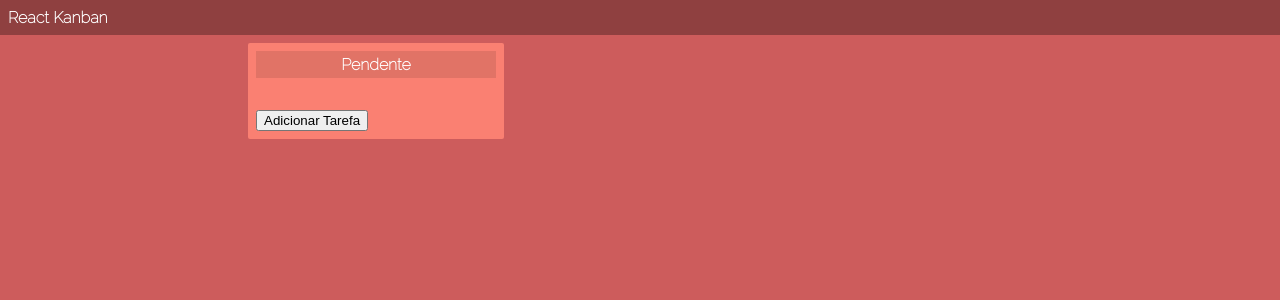
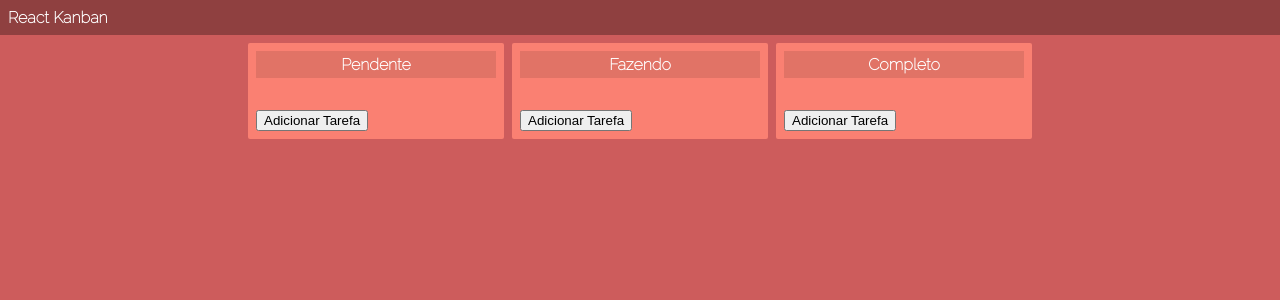
Before and after one commit to painttw07/kanban-with-react-udemy, a React (Create React App) app: page / in a window 1280 px wide. Shown: the top 300 px of the page. Built offline with nearby package versions, Linux system fonts and the light colour scheme.

Commit message:
commit 4

```diff
--- a/src/App.js
+++ b/src/App.js
@@ -25,6 +25,18 @@ export default function App() {
     });
   };
 
+  const updateTask = (id, title, state) => {
+    setTasks((existingTasks) => {
+      return existingTasks.map((task) => {
+        if (task.id === id) {
+          return { ...task, title, state };
+        } else {
+          return task;
+        }
+      });
+    });
+  };
+
   return (
     /*retorno da função App é um node html:
       - só pode-se encapsular os elementos html dentro de UMA div;
@@ -32,7 +44,24 @@ export default function App() {
     <div className="App">
       <Navbar />
       <div className="container">
-        <TaskList title="Pendente" onAddTask={addTask} tasks={tasks} />
+        <TaskList
+          title="Pendente"
+          onAddTask={addTask}
+          tasks={tasks}
+          onTaskUpdate={updateTask}
+        />
+        <TaskList
+          title="Fazendo"
+          onAddTask={addTask}
+          tasks={tasks}
+          onTaskUpdate={updateTask}
+        />
+        <TaskList
+          title="Completo"
+          onAddTask={addTask}
+          tasks={tasks}
+          onTaskUpdate={updateTask}
+        />
       </div>
       <style>
         @import
--- a/src/components/TaskItem/TaskItem.js
+++ b/src/components/TaskItem/TaskItem.js
@@ -2,7 +2,7 @@ import React, { useState } from "react";
 import "./task-item.css";
 import PropTypes from "prop-types";
 
-export default function TaskItem({ id, title, taskState }) {
+export default function TaskItem({ id, title, taskState, onTaskUpdate }) {
   //chave pra controlar o estado da tarefa e quando está editando a tarefa
   //começa como false
   const [isEditing, setIsEditing] = useState(false);
@@ -11,6 +11,7 @@ export default function TaskItem({ id, title, taskState }) {
   const onTitleChange = (event) => {
     const newTitle = event.target.value;
     setEditableTitle(newTitle);
+    onTaskUpdate(id, newTitle, taskState);
   };
   const onKeyPress = (event) => {
     if (event.key === "Enter") {
--- a/src/components/TaskList/TaskList.js
+++ b/src/components/TaskList/TaskList.js
@@ -3,7 +3,7 @@ import "./tasklist.css";
 import PropTypes from "prop-types";
 import TaskItem from "../TaskItem/TaskItem";
 
-export default function TaskList({ title, onAddTask, tasks }) {
+export default function TaskList({ title, onAddTask, tasks, onTaskUpdate }) {
   const addTask = () => {
     //responsável por chamar o onaddtask
     onAddTask("Nova Tarefa", "Pendente");
@@ -22,6 +22,7 @@ export default function TaskList({ title, onAddTask, tasks }) {
               id={task.id}
               title={task.title}
               taskState={task.taskState}
+              onTaskUpdate={onTaskUpdate}
             />
           );
         })}
```
